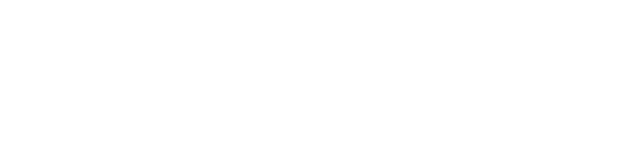
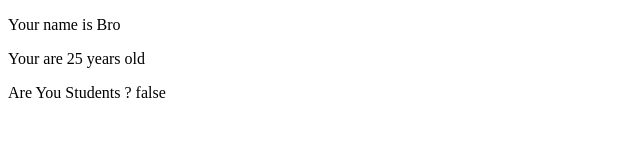
Before and after one commit to Ay-devlover/javascript-bro-code, a plain HTML site: page episode-02/index.html in a window 1280 px wide. Shown: the whole page, without its empty margins (0-640 px from the left). Drawn offline with Linux system fonts and the light colour scheme.

Commit message:
update learn variable, string, boolean

```diff
--- a/episode-02/index.html
+++ b/episode-02/index.html
@@ -8,8 +8,10 @@
     <title>Learning JS from Bro Code - Episode 2</title>
 </head>
 <body>
-   <h1 id="myH1"></h1>
-   <p id="myP"></p>
+   <p id="p1"></p>
+   <p id="p2"></p>
+   <p id="p3"></p>
+
     <script src="index.js"></script>
 </body>
 </html>
--- a/episode-02/index.js
+++ b/episode-02/index.js
@@ -1,28 +1,65 @@
-// varible = container that store a value
-//          Behaves as if it were the value it contains
+// // varible = container that store a value
+// //          Behaves as if it were the value it contains
 
-// 1. declaration = let x;
-// 2. assigmnet  x =100;
+// // 1. declaration = let x;
+// // 2. assigmnet  x =100;
 
-// 1.
-let x;
-x = 100;
 
-console.log(x);
+// // start varible
+// // 1.
+// let x;
+// x = 100;
 
-//2.
-let y = 120;
+// console.log(x);
 
-console.log(y);
+// //2. Start Number
+// let y = 120;
 
+// console.log(y);
+
+// let age = 25;
+// let price = 10.99;
+// let gpa = 2.1;
+
+// console.log(age);
+// console.log(price);
+// console.log(gpa);
+
+// console.log(`You are ${age} years old`);
+// console.log(`the price is ${price}`);
+// console.log(`your gpa ${gpa}`);
+// console.log(typeof gpa);
+
+// //end number
+
+// //3. Start Strings
+
+// let firstName = "Bro";
+// let favoriteFood = "pizza";
+// let email = "brocode@gmail.com"
+
+// console.log(typeof firstName);
+// console.log(`Your name is ${firstName}`);
+// console.log(`you like ${favoriteFood}`);
+// console.log(`your email is ${email}`)
+
+// //end string
+
+// //start boolean
+// let bagian3 = "Boolean";
+// let online = false;
+// let forSale = true;
+
+
+// console.log(`belajar bagian 3 ${bagian3}`);
+// console.log(`Bro is online : ${online}`);
+// console.log(`The item for sale : ${forSale}`);
+// // end boolean
+
+let fullName = "Bro";
 let age = 25;
-let price = 10.99;
-let gpa = 2.1;
+let isStudent = false;
 
-console.log(age);
-console.log(price);
-console.log(gpa);
-
-console.log(`You are ${age} years old`);
-console.log(`the price is ${price}`);
-console.log(`your gpa ${gpa}`);
+document.getElementById("p1").textContent = `Your name is ${fullName}`;
+document.getElementById("p2").textContent = `Your are ${age} years old`;
+document.getElementById("p3").textContent = `Are You Students ? ${isStudent}`;
```
